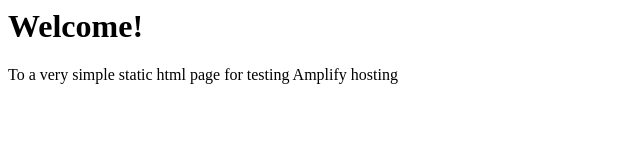
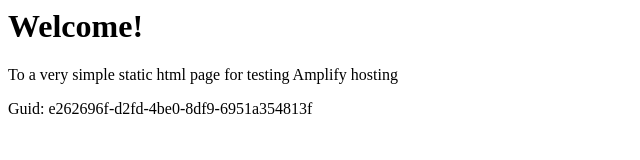
Before and after one commit to aws-aemilia-mxp/Github-PR-Commit-Integration-Test-DoNotTouch-Gith-P5X5MO5I-v1-prod-eu-south-1, a website: page src/index.html in a window 1280 px wide. Shown: the whole page, without its empty margins (0-640 px from the left). Drawn offline with Linux system fonts and the light colour scheme.

Commit message:
commit from integ tests

```diff
--- a/src/index.html
+++ b/src/index.html
@@ -1,3 +1,5 @@
+
+
 <html lang="en">
 
 <head>
@@ -10,6 +12,6 @@
 <body>
     <h1>Welcome!</h1>
     <p>To a very simple static html page for testing Amplify hosting</p>
-</body>
+    <p>Guid: e262696f-d2fd-4be0-8df9-6951a354813f</p></body>
 
 </html>
```
